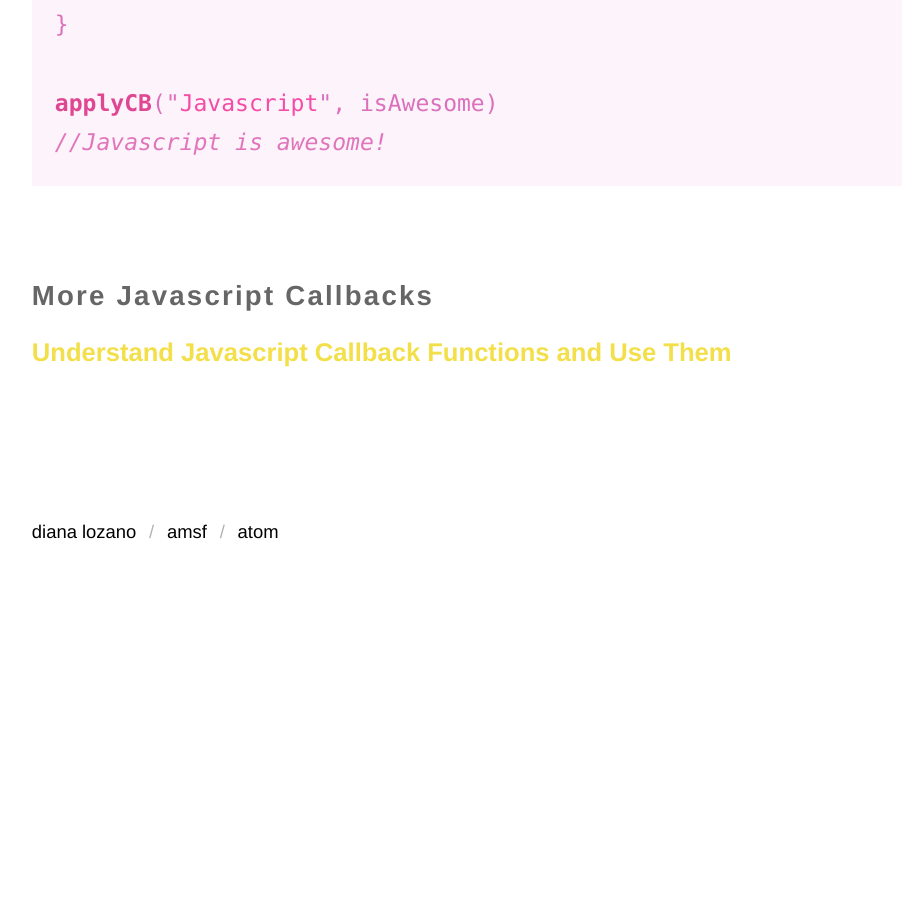
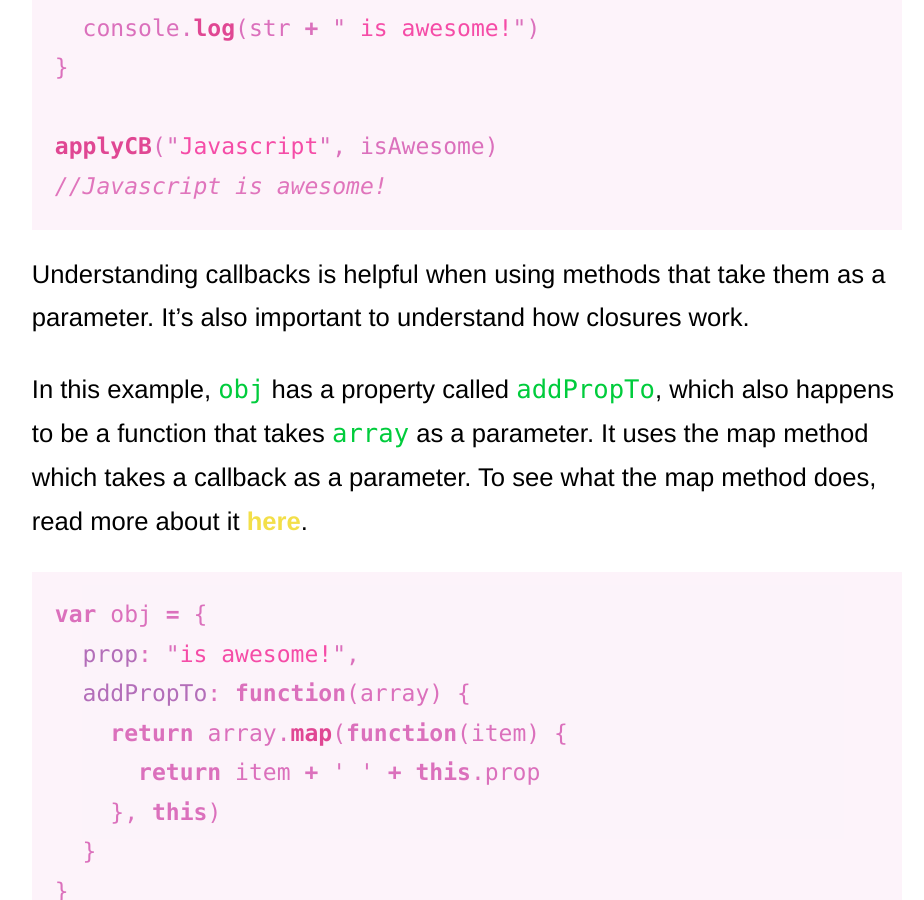
Before and after one commit to cutofmyjib/cutofmyjib.github.io, a Jekyll site: the page built from _posts/note/2016-04-26-callback.md, in a window 1280 px wide and 900 px high, scrolled down 1702 px. Shown: the whole window, without its empty margins (173-1097 px from the left). Built offline with Jekyll 4.4.1, drawn with Linux system fonts in a browser that asks for light colours; Markdown is read by kramdown in place of the engine named in the settings; before the commit the page ends 2391 px from its top, so only the background shows below that; some of the changed text lies outside the part shown.

Commit message:
finish post

````diff
--- a/_posts/note/2016-04-26-callback.md
+++ b/_posts/note/2016-04-26-callback.md
@@ -1,12 +1,12 @@
 ---
 layout: post
-title: Callback function
+title: Callback functions
 category: note
 hidden: true
 scheme-link: "#f3df49"
 ---
 
-When we are using functions, we can pass arguments, arguments can be strings, booleans, integers, arrays, etc... they can also be functions, this is called a callback function.
+When we are using functions, we can pass arguments, arguments can be strings, booleans, integers, arrays, etc... they can also be functions, this is called a callback function. A callback acts like a function pointer which is invoked or called back at some point.
 
 Let's take a simple example:
 
@@ -39,9 +39,37 @@
 //Javascript is awesome!
 ```
 
+Understanding callbacks is helpful when using methods that take them as a parameter. It's also important to understand how closures work.
 
+In this example, `obj` has a property called `addPropTo`, which also happens to be a function that takes `array` as a parameter. It uses the map method which takes a callback as a parameter. To see what the map method does, read more about it <a href="js_map.html">here</a>.
 
+```javascript
+var obj = {
+  prop: "is awesome!",
+  addPropTo: function(array) {
+    return array.map(function(item) {
+      return item + ' ' + this.prop
+    }, this)
+  }
+}
 
-## **More Javascript Callbacks**
+console.log(obj.addPropTo(["Javascript", "Learning"]))
+//["Javascript is awesome!", "Learning is awesome!"]
+```
+Notice that the map method takes 2 parameters, the callback function **function(item) {return item + ' ' + this.prop}** and thisArg **this**, read more about the second optional parameter thisArg <a href="https://developer.mozilla.org/en-US/docs/Web/JavaScript/Reference/Global_Objects/Array/map">here</a>.
+
+Each function call gets it own **this** context. So the callback that is passed as parameter in the map method is looking for it's own `prop`, so we pass a second argument (this) to use as **this** when executing `callback`.
+
+There are different ways of solving the situation above. Read more about it <a href="http://eloquentjavascript.net/07_elife.html#p_QcRBGpv5Fi">here</a>.
+
+## **More about Javascript Callbacks**
 
 <a href="http://javascriptissexy.com/understand-javascript-callback-functions-and-use-them/">Understand Javascript Callback Functions and Use Them</a>
+
+<a href="https://gist.github.com/amysimmons/3d228a9a57e30ec13ab1">Understanding closures, callbacks and promises</a>
+
+<a href="http://eloquentjavascript.net/05_higher_order.html">Higher Order Functions</a>
+
+<p class=store>
+  <a href="https://www.twitter.com/intent/tweet?text=@bossigner;url=http://http://cutofmyjib.github.io/callback.html" target="_blank">Feedback</a>
+</p>
````
Also changed, not shown: other parts of _posts/note/2016-04-26-callback.md (+1 -1 lines).
